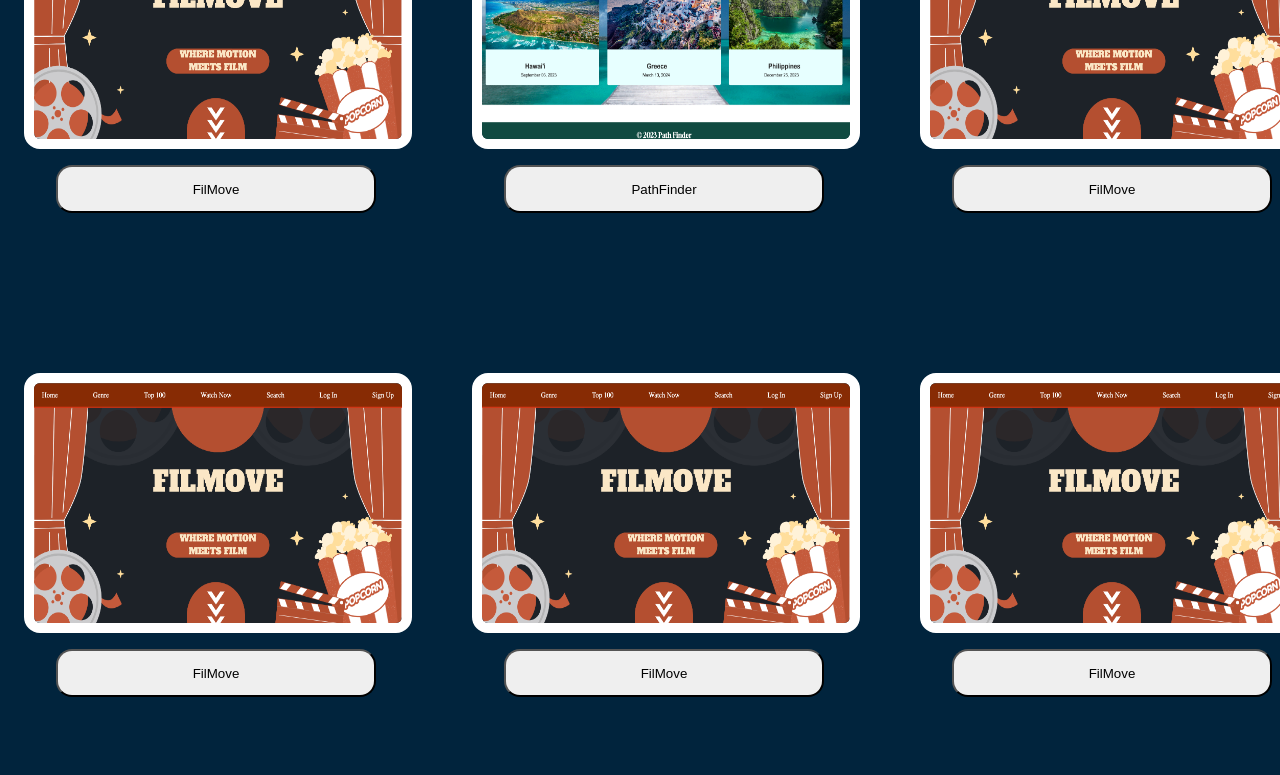
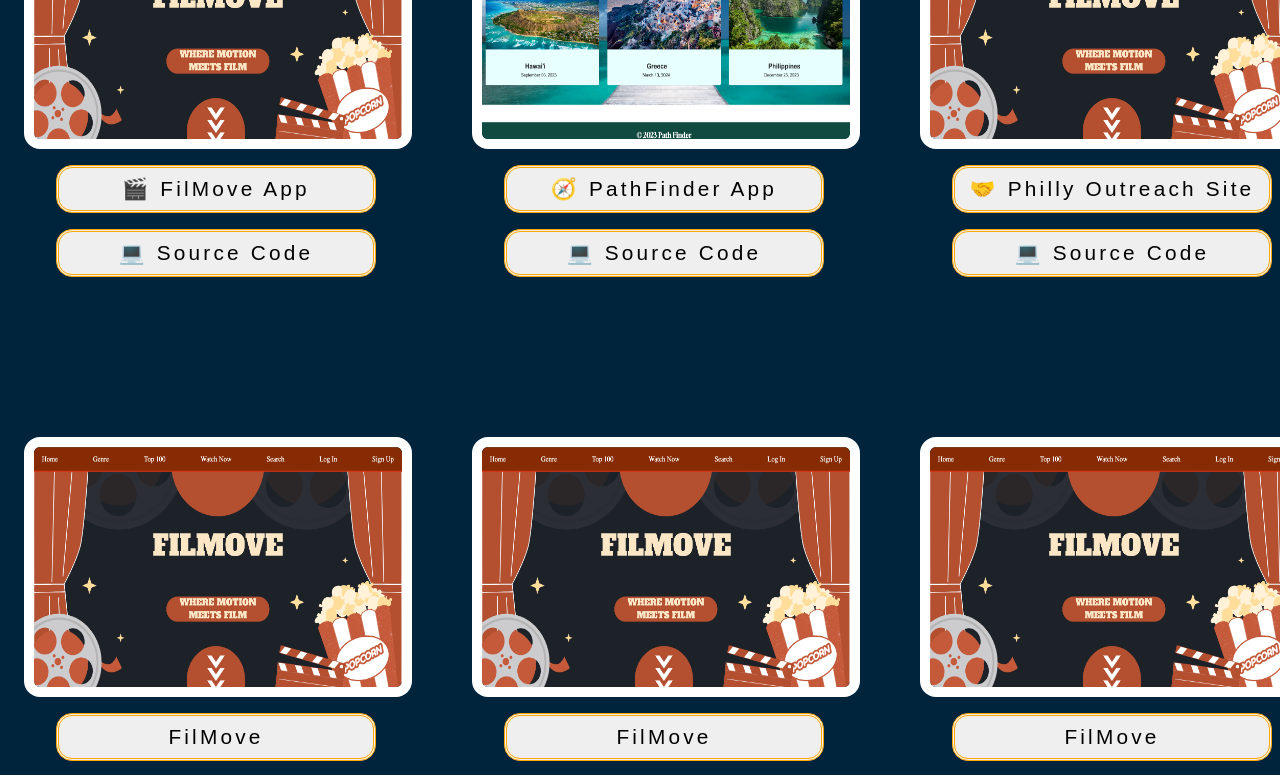
Before and after one commit to melroseceballos/Portfolio, a React (Vite) app: page / in a window 1280 px wide. Shown: the part 2000-2775 px from the top of the page. Built offline with nearby package versions, Linux system fonts and the light colour scheme; a web font is replaced by a local one.

Commit message:
contact me

```diff
--- a/src/components/App/App.jsx
+++ b/src/components/App/App.jsx
@@ -3,6 +3,7 @@ import Header from "../Header/Header"
 import Home from "../HomePage/home"
 import About from "../AboutPage/about"
 import Projects from "../ProjectsPage/projects"
+import Contact from "../ContactPage/contact"
 
 
 function App () {
@@ -12,6 +13,7 @@ function App () {
     <Home />
     <About />
     <Projects />
+    <Contact />
     </>
   )
 }
--- /dev/null
+++ b/src/components/ContactPage/contact.jsx
@@ -0,0 +1,17 @@
+import './styles.css'
+
+function Contact()  {
+    return (
+        <>
+        <div className='Touch'>
+            <div className='get'>
+        <h1 className='beeTouch'>Let's Bee In Touch</h1>
+        </div>
+        </div>
+
+        </>
+    )
+}
+
+
+export default Contact
--- /dev/null
+++ b/src/components/ContactPage/styles.css
@@ -0,0 +1,17 @@
+.Touch{
+    text-align: center;
+    padding: 10rem;
+    padding-bottom: 30rem;
+}
+.get{
+    font-size: 3rem;
+    color: rgb(255, 255, 255);
+    background-color: orange;
+    height: 30rem;
+    width: 30rem;
+    border-radius: 50%;
+
+}
+.beeTouch{
+    padding-top: 7rem !important;
+}
--- a/src/components/Header/Header.jsx
+++ b/src/components/Header/Header.jsx
@@ -23,7 +23,7 @@ function Header() {
       <nav className={`navigation ${isNavHidden ? 'hidden' : ''}`}>
         <li><a href="#">HOME</a></li>
         <li><a href="#">ABOUT</a></li>
-        <li><a href="#">PROJECT</a></li>
+        <li><a href="#">PROJECTS</a></li>
         <li><a href="#">CONTACT <span class="me">ME</span></a></li>
       </nav>
     </header>
--- a/src/components/ProjectsPage/projects.jsx
+++ b/src/components/ProjectsPage/projects.jsx
@@ -8,30 +8,36 @@ function Projects() {
 
         <div className='projectOne'>
         <img src='/FilmoveSS.png' />
-        <a><button>FilMove</button></a>
+        <a href='https://filmove.herokuapp.com/' target='_blank'><button> 🎬 FilMove App</button></a>
+        <a href='https://filmove.herokuapp.com/' target='_blank'><button> 💻 Source Code</button></a>
         </div>
 
         <div className='projectOne'>
         <img src='/PathFinderSS.png' />
-        <a><button>PathFinder</button></a>
+        <a href='https://pathfinder50.herokuapp.com/' target='_blank'><button> 🧭 PathFinder App</button></a>
+        <a href='https://filmove.herokuapp.com/' target='_blank'><button> 💻 Source Code</button></a>
+        </div>
+
+        <div className='projectOne'>
+        <img src='/FilmoveSS.png' />
+        <a><button> 🤝 Philly Outreach Site</button></a>
+        <a href='https://filmove.herokuapp.com/' target='_blank'><button> 💻 Source Code</button></a>
         </div>
 
         <div className='projectOne'>
         <img src='/FilmoveSS.png' />
         <a><button>FilMove</button></a>
-        </div>
-
-        <div className='projectOne'>
-        <img src='/FilmoveSS.png' />
-        <a><button>FilMove</button></a>
+        <a href='https://filmove.herokuapp.com/' target='_blank'><button> 💻 Source Code</button></a>
         </div>
         <div className='projectOne'>
         <img src='/FilmoveSS.png' />
         <a><button>FilMove</button></a>
+        <a href='https://filmove.herokuapp.com/' target='_blank'><button> 💻 Source Code</button></a>
         </div>
         <div className='projectOne'>
         <img src='/FilmoveSS.png' />
         <a><button>FilMove</button></a>
+        <a href='https://filmove.herokuapp.com/' target='_blank'><button> 💻 Source Code</button></a>
         </div>
 
         </div>
--- a/src/components/ProjectsPage/styles.css
+++ b/src/components/ProjectsPage/styles.css
@@ -37,4 +37,7 @@
     height: 3rem;
     width: 20rem;
     border-radius: 1rem;
+    border: 3px double rgb(255, 166, 0);
+    font-size: 1.3rem;
+    letter-spacing: 0.2rem;
   }
```
